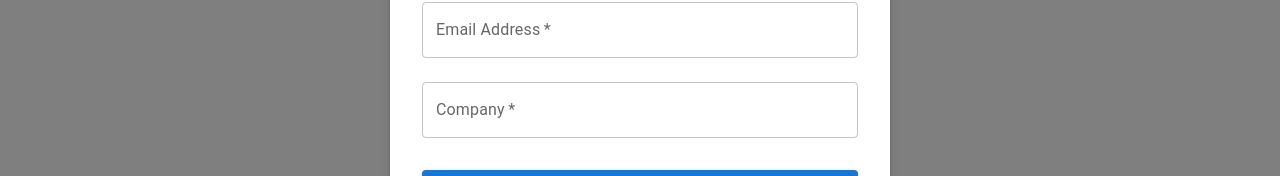
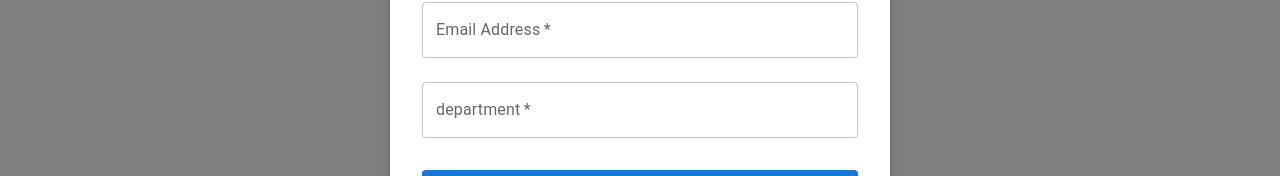
Before and after one commit to onkvyawhare/Tacnique-Assignment, a React (Create React App) app in the folder tacnique-assignment/: page / in a window 1280 px wide. Both pictures are taken after a click on the button "ADD NEW DATA". Shown: the part 406-582 px from the top of the page. Built offline with nearby package versions, Linux system fonts and the light colour scheme; no server answers.

Commit message:
fixed error

```diff
--- a/tacnique-assignment/src/components/Form.jsx
+++ b/tacnique-assignment/src/components/Form.jsx
@@ -5,7 +5,7 @@ import { useState } from 'react';
 import TextField from '@mui/material/TextField';
 import Box from '@mui/material/Box';
 
-const Form = ({ id, firstName, lastName, email,company, onUpdate, add, onAdd }) => {
+const Form = ({ id, firstName, lastName, email,department, onUpdate, add, onAdd }) => {
 
 
       // State variable to control modal open/close
@@ -33,7 +33,7 @@ const Form = ({ id, firstName, lastName, email,company, onUpdate, add, onAdd })
     firstName: add ? "" : firstName,
     lastName: add ? "" : lastName,
     email: add ? "" : email,
-    company: add ? "" : company,
+    department: add ? "" : department,
   });
 
   // Function to handle input change
@@ -113,10 +113,10 @@ const Form = ({ id, firstName, lastName, email,company, onUpdate, add, onAdd })
 
             {/* Input field for company */}
             <TextField
-              label="Company"
+              label="department"
               variant="outlined"
-              name="company"
-              value={formData.company}
+              name="department"
+              value={formData.department}
               onChange={handleChange}
               required
               fullWidth
--- a/tacnique-assignment/src/components/card.jsx
+++ b/tacnique-assignment/src/components/card.jsx
@@ -2,12 +2,12 @@ import React, { useState } from 'react';
 import Form from './Form';
 import { patchUser } from '../api';
 
-const Card = ({ id, firstName, lastName, email, company, removeElem }) => {
+const Card = ({ id, firstName, lastName, email,department, removeElem }) => {
   const [formData, setFormData] = useState({
     firstName: firstName,
     lastName: lastName,
     email: email,
-    company: company,
+    department:department,
   });
 
   const [open, setOpen] = useState(false);
@@ -58,7 +58,7 @@ const Card = ({ id, firstName, lastName, email, company, removeElem }) => {
 
     <div>
       <p className="text-gray-700 font-semibold text-sm md:text-base text-left">
-        Company: {formData.company}
+        department: {formData.department}
       </p>
     </div>
   </div>
@@ -80,7 +80,7 @@ const Card = ({ id, firstName, lastName, email, company, removeElem }) => {
         firstName={formData.firstName}
         lastName={formData.lastName}
         email={formData.email}
-        company={formData.company}
+        department={formData.department}
         onUpdate={handleUpdate}
         add={false} // Indicates that this is an edit operation
         onAdd={() => {}} // No action needed here
--- a/tacnique-assignment/src/pages/Home.jsx
+++ b/tacnique-assignment/src/pages/Home.jsx
@@ -110,7 +110,7 @@ export default function Home() {
               firstName={elem.name.split(' ')[0]}
               lastName={elem.name.split(' ')[1]}
               email={elem.email}
-              company={elem.company.name}
+              department={elem.company.name}
               removeElem={handleDelete}
             />
           ))}
```
